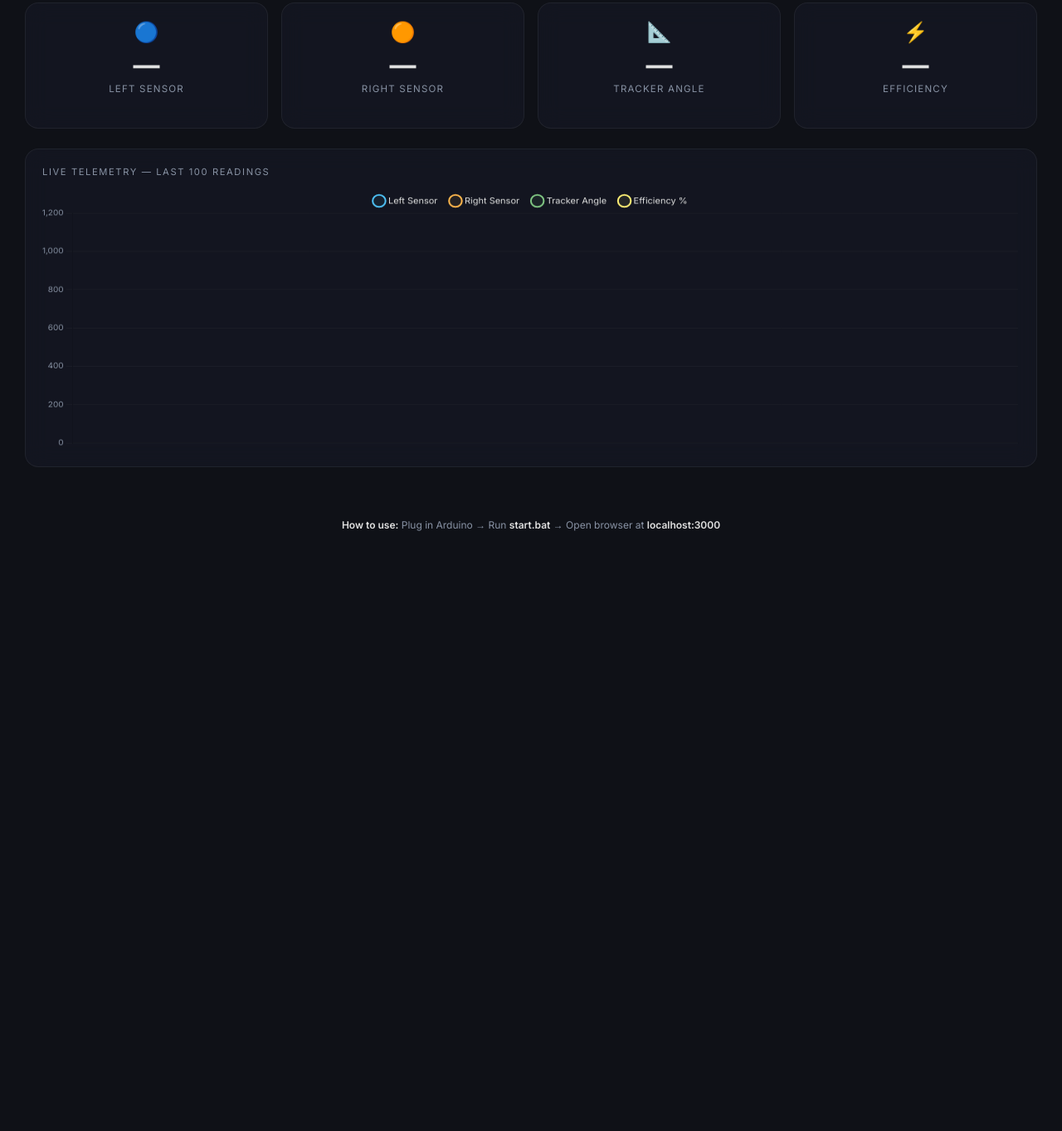
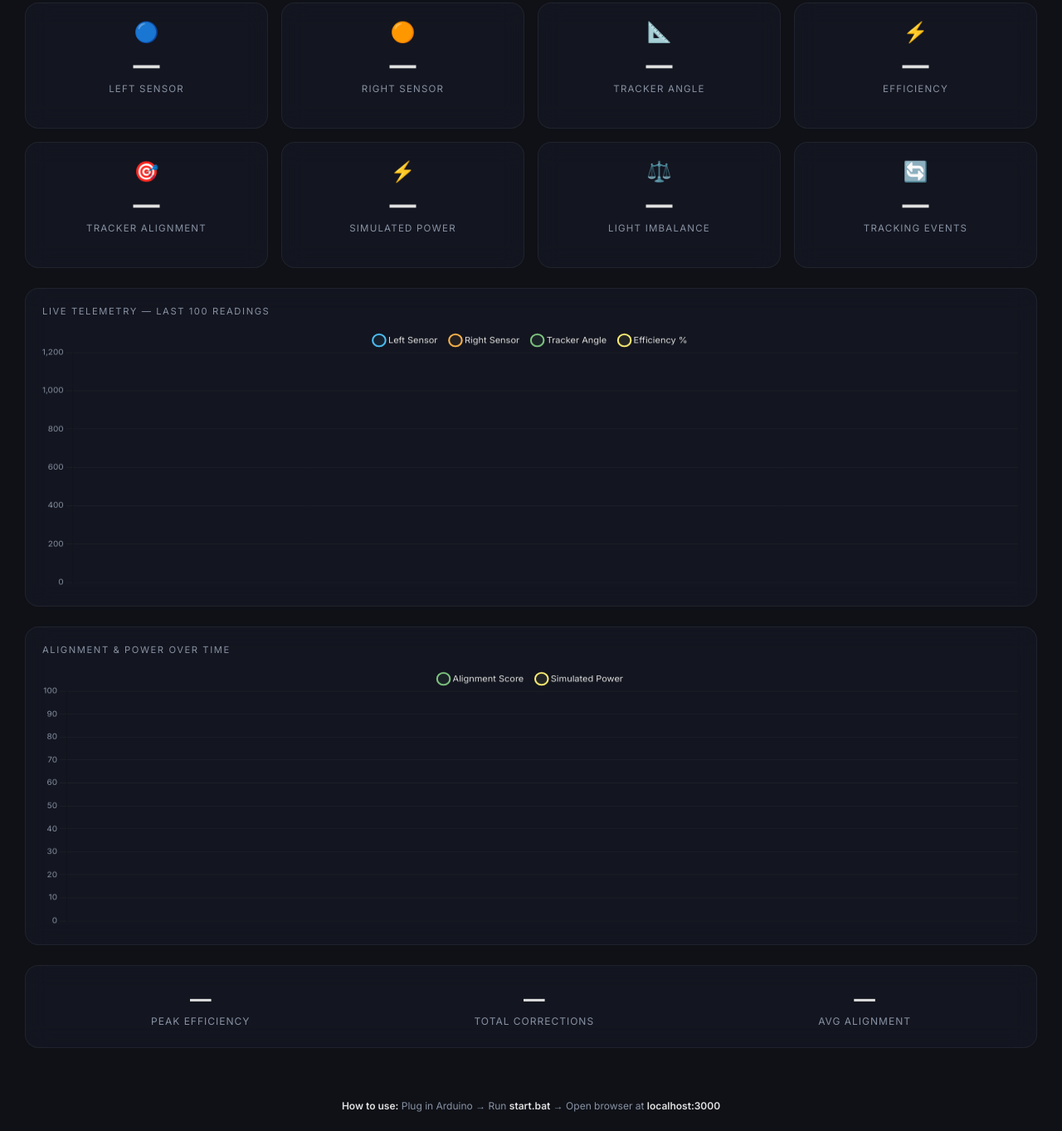
Before and after one commit to xxxASHxxx/solar-dashboard, a website: page public/index.html in a window 1280 px wide. Shown: the part 405-1768 px from the top of the page at 83% size. Before the commit the page ends 1068 px from the top, so only its background shows below. Drawn offline with nearby package versions, Linux system fonts and the light colour scheme.

Commit message:
Upgrade dashboard to support 8 data fields and new metrics

```diff
--- a/public/index.html
+++ b/public/index.html
@@ -210,6 +210,31 @@
     }
     .footer strong { color: var(--text); font-weight: 600; }
 
+    /* ========== SESSION STATS ========== */
+    .session-stats {
+      display: flex;
+      justify-content: space-around;
+      gap: 16px;
+    }
+    .session-stat {
+      display: flex;
+      flex-direction: column;
+      align-items: center;
+      text-align: center;
+    }
+    .session-stat .value {
+      font-size: 1.6rem;
+      font-weight: 700;
+      color: var(--text);
+      margin-bottom: 4px;
+    }
+    .session-stat .label {
+      font-size: 0.75rem;
+      color: var(--text-dim);
+      text-transform: uppercase;
+      letter-spacing: 1px;
+    }
+
     /* ========== RESPONSIVE ========== */
     @media (max-width: 900px) {
       .top-section { grid-template-columns: 1fr; }
@@ -287,12 +312,58 @@
         <div class="stat-label">Efficiency</div>
         <span class="badge" id="effBadge"></span>
       </div>
+      <div class="card stat-card" id="cardAlign">
+        <div class="stat-icon">🎯</div>
+        <div class="stat-value" id="valAlign">—</div>
+        <div class="stat-label">Tracker Alignment</div>
+        <span class="badge" id="alignBadge"></span>
+      </div>
+      <div class="card stat-card" id="cardPower">
+        <div class="stat-icon">⚡</div>
+        <div class="stat-value" id="valPower">—</div>
+        <div class="stat-label">Simulated Power</div>
+      </div>
+      <div class="card stat-card" id="cardImbalance">
+        <div class="stat-icon">⚖️</div>
+        <div class="stat-value" id="valImbalance">—</div>
+        <div class="stat-label">Light Imbalance</div>
+        <span class="badge" id="imbalanceBadge"></span>
+      </div>
+      <div class="card stat-card" id="cardEvents">
+        <div class="stat-icon">🔄</div>
+        <div class="stat-value" id="valEvents">—</div>
+        <div class="stat-label">Tracking Events</div>
+      </div>
     </div>
 
     <!-- ===== LIVE CHART ===== -->
     <div class="card chart-card">
       <p class="card-title">Live Telemetry — Last 100 Readings</p>
       <canvas id="liveChart"></canvas>
+    </div>
+
+    <!-- ===== ALIGNMENT & POWER CHART ===== -->
+    <div class="card chart-card">
+      <p class="card-title">Alignment & Power Over Time</p>
+      <canvas id="alignPowerChart"></canvas>
+    </div>
+
+    <!-- ===== SESSION STATS ===== -->
+    <div class="card session-stats-card">
+      <div class="session-stats">
+        <div class="session-stat">
+          <div class="value" id="sessionPeakEff">—</div>
+          <div class="label">Peak Efficiency</div>
+        </div>
+        <div class="session-stat">
+          <div class="value" id="sessionTotalCorrections">—</div>
+          <div class="label">Total Corrections</div>
+        </div>
+        <div class="session-stat">
+          <div class="value" id="sessionAvgAlign">—</div>
+          <div class="label">Avg Alignment</div>
+        </div>
+      </div>
     </div>
   </div>
 
@@ -323,7 +394,21 @@ const valAngle    = document.getElementById('valAngle');
 const valEff      = document.getElementById('valEff');
 const effBadge    = document.getElementById('effBadge');
 
+const valAlign    = document.getElementById('valAlign');
+const alignBadge  = document.getElementById('alignBadge');
+const valPower    = document.getElementById('valPower');
+const valImbalance= document.getElementById('valImbalance');
+const imbalanceBadge = document.getElementById('imbalanceBadge');
+const valEvents   = document.getElementById('valEvents');
+
+const sessionPeakEff = document.getElementById('sessionPeakEff');
+const sessionTotalCorrections = document.getElementById('sessionTotalCorrections');
+const sessionAvgAlign = document.getElementById('sessionAvgAlign');
+
 const gaugeCtx = gaugeCanvas.getContext('2d');
+
+let peakEff = 0;
+const alignHistory = [];
 
 // ---------- Efficiency color helper ----------
 function effColor(v) {
@@ -421,6 +506,7 @@ function updateDirection(angle) {
 const MAX_POINTS = 100;
 const labels = [];
 const dataLeft = [], dataRight = [], dataAngle = [], dataEff = [];
+const dataAlign = [], dataPower = [];
 
 const chart = new Chart(document.getElementById('liveChart'), {
   type: 'line',
@@ -461,6 +547,43 @@ const chart = new Chart(document.getElementById('liveChart'), {
   }
 });
 
+const alignPowerChart = new Chart(document.getElementById('alignPowerChart'), {
+  type: 'line',
+  data: {
+    labels,
+    datasets: [
+      { label: 'Alignment Score', data: dataAlign, borderColor: '#81c784', backgroundColor: 'rgba(129,199,132,0.08)', tension: 0.35, pointRadius: 0, borderWidth: 2, fill: true },
+      { label: 'Simulated Power', data: dataPower, borderColor: '#fff176', backgroundColor: 'rgba(255,241,118,0.08)', tension: 0.35, pointRadius: 0, borderWidth: 2, fill: true },
+    ]
+  },
+  options: {
+    responsive: true,
+    maintainAspectRatio: false,
+    animation: { duration: 200 },
+    interaction: { mode: 'index', intersect: false },
+    scales: {
+      x: {
+        display: true,
+        ticks: { color: '#8892a4', maxTicksLimit: 8, font: { size: 10, family: 'Inter' } },
+        grid: { color: 'rgba(255,255,255,0.04)' },
+      },
+      y: {
+        display: true,
+        min: 0,
+        suggestedMax: 100,
+        ticks: { color: '#8892a4', font: { size: 10, family: 'Inter' } },
+        grid: { color: 'rgba(255,255,255,0.04)' },
+      }
+    },
+    plugins: {
+      legend: {
+        display: true,
+        labels: { color: '#e0e0e0', font: { family: 'Inter', size: 11 }, usePointStyle: true, pointStyle: 'circle', padding: 16 }
+      }
+    }
+  }
+});
+
 function pushDataPoint(d) {
   const now = new Date();
   const t = now.toLocaleTimeString('en-US', { hour12: false, hour: '2-digit', minute: '2-digit', second: '2-digit' });
@@ -470,6 +593,8 @@ function pushDataPoint(d) {
   dataRight.push(d.right);
   dataAngle.push(d.angle);
   dataEff.push(d.efficiency);
+  dataAlign.push(d.alignment);
+  dataPower.push(d.power);
 
   if (labels.length > MAX_POINTS) {
     labels.shift();
@@ -477,9 +602,12 @@ function pushDataPoint(d) {
     dataRight.shift();
     dataAngle.shift();
     dataEff.shift();
+    dataAlign.shift();
+    dataPower.shift();
   }
 
   chart.update();
+  alignPowerChart.update();
 }
 
 // ---------- Update UI with new data ----------
@@ -489,6 +617,31 @@ function updateUI(d) {
   valRight.textContent = d.right;
   valAngle.textContent = d.angle + '°';
   valEff.textContent = d.efficiency + '%';
+
+  valAlign.textContent = d.alignment + '%';
+  if (d.alignment >= 80) {
+    alignBadge.textContent = 'GOOD';
+    alignBadge.className = 'badge badge-green';
+  } else if (d.alignment >= 50) {
+    alignBadge.textContent = 'FAIR';
+    alignBadge.className = 'badge badge-yellow';
+  } else {
+    alignBadge.textContent = 'POOR';
+    alignBadge.className = 'badge badge-red';
+  }
+
+  valPower.textContent = d.power + ' mW';
+
+  valImbalance.textContent = d.imbalance + '%';
+  if (d.imbalance === 0) {
+    imbalanceBadge.textContent = 'PERFECT';
+    imbalanceBadge.className = 'badge badge-green';
+  } else {
+    imbalanceBadge.textContent = 'OFF';
+    imbalanceBadge.className = 'badge badge-red';
+  }
+
+  valEvents.textContent = d.trackingEvents + ' corrections';
 
   // Efficiency badge
   if (d.efficiency >= 70) {
@@ -513,6 +666,17 @@ function updateUI(d) {
 
   // Chart
   pushDataPoint(d);
+
+  // Session Stats
+  if (d.efficiency > peakEff) peakEff = d.efficiency;
+
+  alignHistory.push(d.alignment);
+  if (alignHistory.length > 20) alignHistory.shift();
+  const avgA = alignHistory.reduce((a, b) => a + b, 0) / alignHistory.length;
+
+  sessionPeakEff.textContent = peakEff + '%';
+  sessionTotalCorrections.textContent = d.trackingEvents;
+  sessionAvgAlign.textContent = Math.round(avgA) + '%';
 
   // Timestamp
   statusTime.textContent = 'Last update: ' + new Date().toLocaleTimeString();
--- a/server.js
+++ b/server.js
@@ -62,7 +62,7 @@ function broadcast(data) {
 }
 
 // ---------- Serial line parser ----------
-const LINE_REGEX = /Left_Sensor:(\d+),Right_Sensor:(\d+),Tracker_Angle:(\d+),Estimated_Efficiency_%:(\d+)/;
+const LINE_REGEX = /Left_Sensor:(\d+),Right_Sensor:(\d+),Tracker_Angle:(\d+),Estimated_Efficiency_%:(\d+),Alignment_Score:(\d+),Simulated_Power_mW:(\d+),Imbalance_%:(\d+),Tracking_Events:(\d+)/;
 
 function parseLine(line) {
   const match = line.match(LINE_REGEX);
@@ -72,6 +72,10 @@ function parseLine(line) {
     right: parseInt(match[2], 10),
     angle: parseInt(match[3], 10),
     efficiency: parseInt(match[4], 10),
+    alignment: parseInt(match[5], 10),
+    power: parseInt(match[6], 10),
+    imbalance: parseInt(match[7], 10),
+    trackingEvents: parseInt(match[8], 10),
   };
 }
 
```
